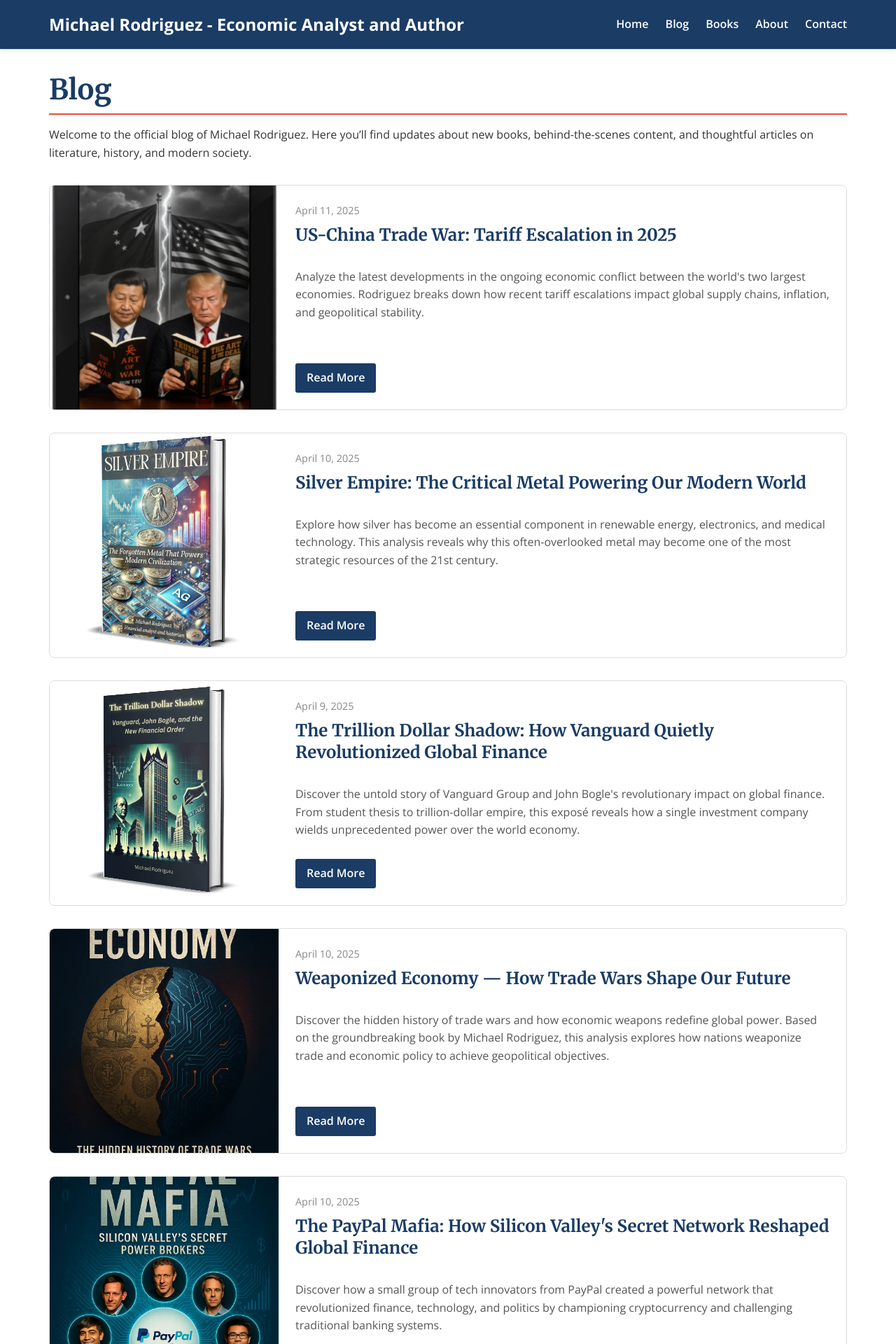
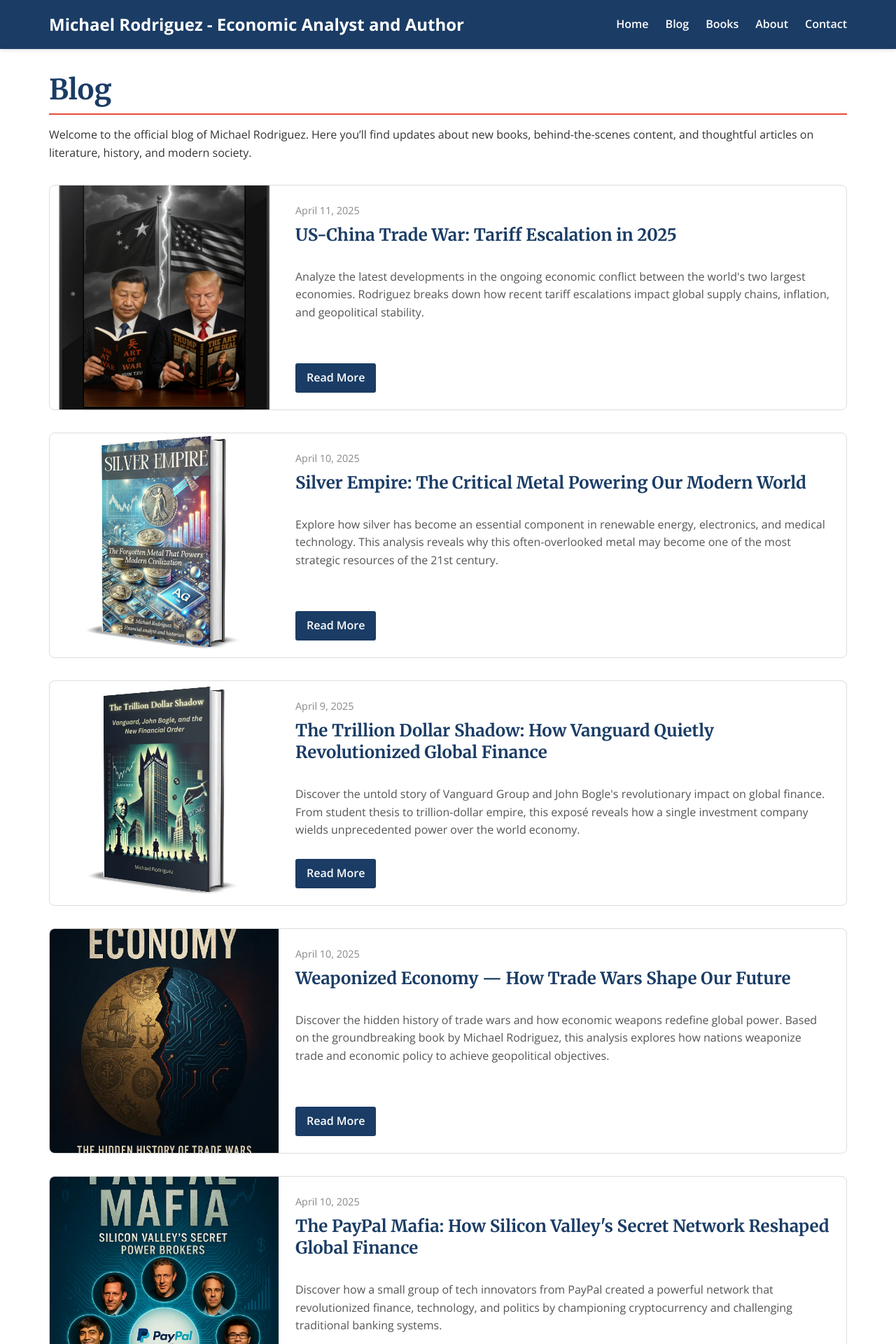
Before and after one commit to Zews123/michael-rodriguez-books, a Jekyll site: the page built from blog.md, in a window 1280 px wide. Shown: the top 1920 px of the page at 70% size. Built offline with Jekyll 4.4.1, drawn with Linux system fonts in a browser that asks for light colours.

Commit message:
Update blog.md

```diff
--- a/blog.md
+++ b/blog.md
@@ -111,7 +111,7 @@
 <div class="blog-grid">
   <div class="blog-card">
     <div class="blog-card-image">
-      <img src="{{ site.baseurl }}/assets/images/social/us-china-trade-war-escalation.png" alt="US-China Trade War">
+      <img src="{{ site.baseurl }}/assets/images/social/1.png" alt="US-China Trade War">
     </div>
     <div class="blog-card-content">
       <span class="blog-date">April 11, 2025</span>
```
